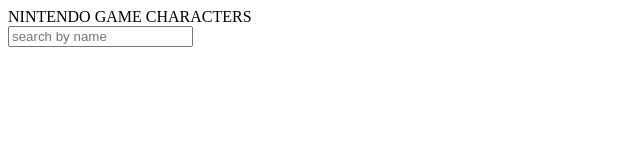
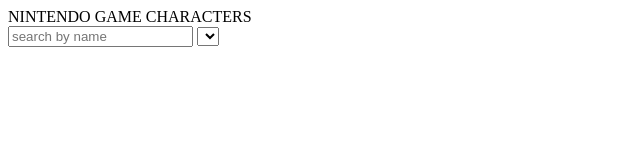
Before and after one commit to BRAVIN842/phase-1-project, a plain HTML site: page index.HTML in a window 1280 px wide. Shown: the full height of the page, 0-640 px from the left. Drawn offline with Linux system fonts and the light colour scheme.

Commit message:
HTML select

```diff
--- a/index.HTML
+++ b/index.HTML
@@ -10,6 +10,10 @@
     <div id="header">NINTENDO GAME CHARACTERS</div>
 
     <input type="text" id="search-input" placeholder="search by name">
+
+    <select id="filter-select">
+
+    </select>
     <script src="app.js"></script>
 </body>
 </html>
```
